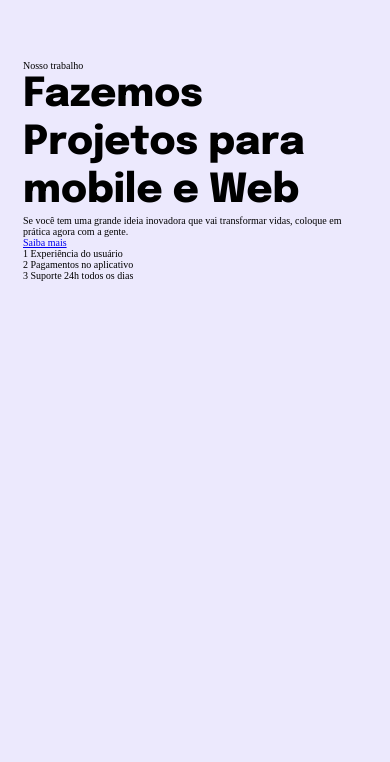
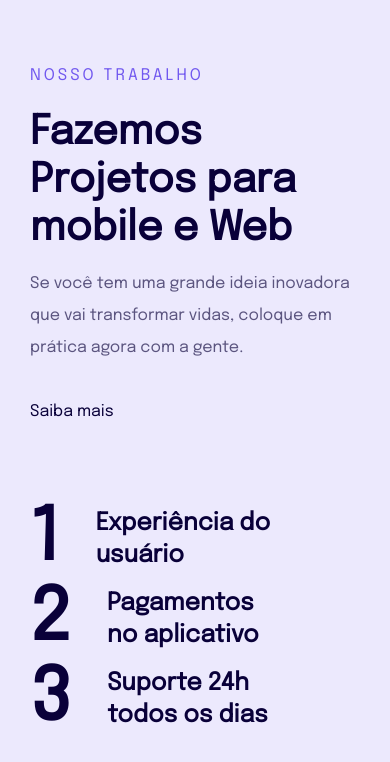
Before and after one commit to pedroaugustomontes/responsive-mobile-first, a plain HTML site: page index.html in a window 390 px wide. Drawn offline with Linux system fonts and the light colour scheme.

Commit message:
desenvolvido parte mobile first da page

```diff
--- a/index.html
+++ b/index.html
@@ -9,7 +9,7 @@
   <link rel="stylesheet" href="style.css">
   <link rel="preconnect" href="https://fonts.googleapis.com">
   <link rel="preconnect" href="https://fonts.gstatic.com" crossorigin>
-  <link href="https://fonts.googleapis.com/css2?family=Epilogue:wght@800&display=swap" rel="stylesheet">
+  <link href="https://fonts.googleapis.com/css2?family=Epilogue:wght@400,700,800&display=swap" rel="stylesheet">
 
   <title>Responsividade</title>
 </head>
--- a/style.css
+++ b/style.css
@@ -11,6 +11,12 @@
 body {
   background: #ece9fd;
   padding: 6.0rem 2.3rem 6.6rem;
+  font-family: 'Epilogue', sans-serif;
+}
+
+main {
+  max-width: 33.0rem;
+  margin: 0 auto;
 }
 
 ul {
@@ -18,8 +24,58 @@ ul {
 }
 
 h1 {
-  font-family: 'Epilogue', sans-serif;
   font-weight: 800;
   font-size: 4.0rem;
   line-height: 4.8rem;
+  color: #090039;
+  margin-bottom: 1.5rem;
 }
+
+main p:first-child {
+  font-size: 1.6rem;
+  line-height: 3.2rem;
+  letter-spacing: 3px;
+  text-transform: uppercase;
+  color: #7158EF;
+  margin-bottom: 1.7rem;
+}
+
+h1 + p {
+  font-size: 1.6rem;
+  line-height: 3.2rem;
+  color: rgba(10, 0, 57, 0.64);
+  margin-bottom: 3.2rem;
+}
+
+a {
+  font-size: 1.6rem;
+  line-height: 3.2rem;
+  color: #090039;
+  text-decoration: none;
+}
+a:hover {
+  font-weight: bold;
+}
+
+span {
+  font-weight: 800;
+  font-size: 7.2rem;
+  line-height: 8rem;
+  letter-spacing: -2px;
+  color: #090039;
+}
+
+ul {
+  margin-top: 7.2rem;
+}
+
+li {
+  font-weight: bold;
+  font-size: 2.4rem;
+  line-height: 3.2rem;
+  color: #090039;
+  max-width: 25.7rem;
+  display: flex;
+  align-items: center;
+  gap: 3.8rem;
+}
```
